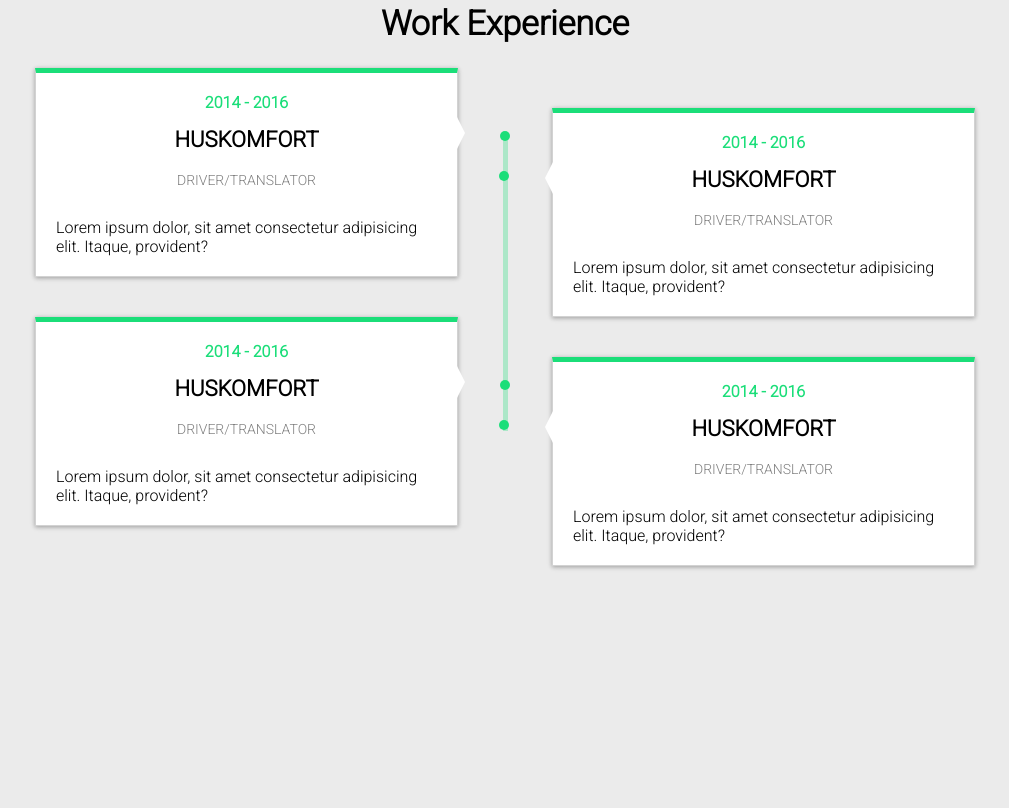
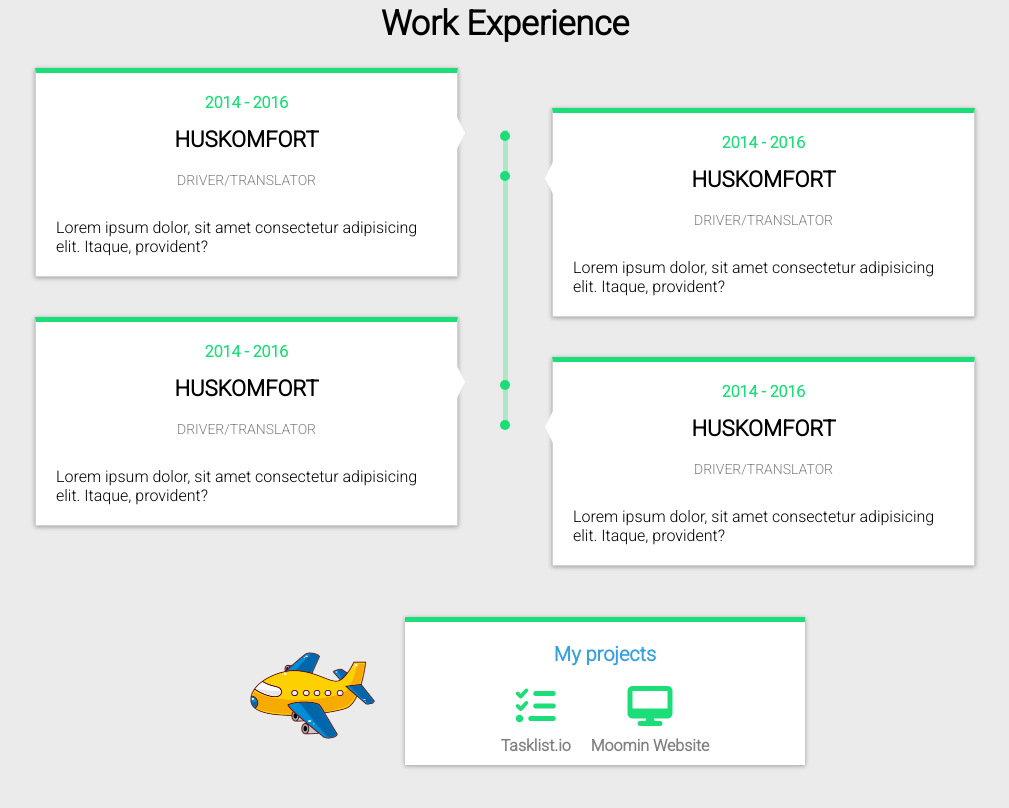
Before and after one commit to Claudiu-Ionel/CV.github.io, a plain HTML site: page index.html in a window 1280 px wide. Shown: the part 1295-2103 px from the top of the page, without its empty margins (135-1144 px from the left). Before the commit the page ends 2000 px from the top, so only its background shows below. Drawn offline with Linux system fonts and the light colour scheme.

Commit message:
Added a project section
The idea behind this is that when the portview intersects with the section , the airplane comes from the corner with the banner with the projects into some clouds

```diff
--- a/index.html
+++ b/index.html
@@ -130,7 +130,6 @@
         <ul>
           <div class="middle-bar"></div>
           <li class="box left">
-
             <div class="year">2014 - 2016</div>
             <div class="company-name">Huskomfort</div>
             <div class="job-position">Driver/translator</div>
@@ -140,7 +139,6 @@
             </div>
           </li>
           <li class="box right">
-
             <div class="year">2014 - 2016</div>
             <div class="company-name">Huskomfort</div>
             <div class="job-position">Driver/translator</div>
@@ -150,7 +148,6 @@
             </div>
           </li>
           <li class="box left">
-
             <div class="year">2014 - 2016</div>
             <div class="company-name">Huskomfort</div>
             <div class="job-position">Driver/translator</div>
@@ -160,7 +157,6 @@
             </div>
           </li>
           <li class="box right">
-
             <div class="year">2014 - 2016</div>
             <div class="company-name">Huskomfort</div>
             <div class="job-position">Driver/translator</div>
@@ -171,6 +167,27 @@
           </li>
         </ul>
       </section>
+      <section class="projects">
+        <div class="animation-area">
+          <div class="airplane-wrapper">
+            <img
+              class="airplane"
+              src="./img/favpng_airplane-aircraft-cartoon.png"
+              alt="airplane image"
+            />
+            <div class="airplane--ribbon">
+              <div class="title">My projects</div>
+              <div class="projects-box">
+                <div><i class="fas fa-tasks"></i>
+                <a href="">Tasklist.io</a></div>
+                <div><i class="fas fa-desktop"></i></i>
+                <a href="">Moomin Website</a></div>
+
+              </div>
+            </div>
+          </div>
+        </div>
+      </section>
     </div>
   </body>
 </html>
--- a/style.css
+++ b/style.css
@@ -296,17 +296,17 @@ section {
   top: 45px;
   left: -10px;
 }
+/* dott */
 .box.right::after{
   position: absolute;
   width: 10px;
   height: 10px;
   content: '';
   display: block;
-  margin-left: 2px;
   background-color: var(--main-bg-color);
   border-radius: 50%;
   top: 58px;
-  left: -3.5rem;
+  left: -53px;
 }
 .box.left::before {
     position: absolute;
@@ -321,6 +321,7 @@ section {
     right: -10px;
     top: 40px;
 }
+/* dott */
 .box.left::after{
   position: absolute;
   width: 10px;
@@ -331,7 +332,7 @@ section {
   background-color: var(--main-bg-color);
   border-radius: 50%;
   top: 58px;
-  right: -3.3rem;
+  right: -53px;
 }
 /* .arrow-right {
   position: absolute;
@@ -369,7 +370,7 @@ section {
   left: calc(50% - 2.5px);
   width: 5px;
   height: 60%;
-  top: 64px;
+  top: 62px;
   padding: 1px;
   background-color: var(--main-bg-color);
   opacity: 0.3;
@@ -393,3 +394,61 @@ section {
   color: gray;
   margin: 0px 0px 30px 0px;
 }
+.projects {
+  margin: 50px 0px;
+}
+.animation-area {
+  width: 100%;
+  height: fit-content;
+}
+.airplane-wrapper{
+  display: flex;
+  flex-direction: row;
+  align-items: center;
+  width: 100%;
+
+}
+.airplane-wrapper img {
+  width: 200px;
+  height: 150px;
+}
+.airplane--ribbon {
+  width: 400px;
+  height: fit-content;
+  background-color: #fff;
+  border-top: 5px solid var(--main-bg-color);
+  box-shadow: 0 1px 6px rgba(0, 0, 0, 0.12), 0 1px 4px rgba(0, 0, 0, 0.24);
+}
+
+.title {
+  width: 100%;
+  height: fit-content;
+  padding: 20px;
+  font-size: 20px;
+  font-weight: 600;
+  color: var(--rare-color);
+  text-align: center;
+}
+.projects-box {
+  display: flex;
+  flex-direction: row;
+  justify-content: center;
+  align-items: center;
+
+}
+.projects-box i {
+  font-size: 40px;
+  color: var(--main-bg-color);
+}
+.projects-box div {
+  display: flex;
+  flex-direction: column;
+  align-items: center;
+}
+.projects-box a {
+  padding: 10px;
+  font-size: 16px;
+  font-weight: 600;
+  color: gray ;
+  text-decoration: none;
+}
```
Also changed, not shown: img/favpng_airplane-aircraft-cartoon.png (added).
